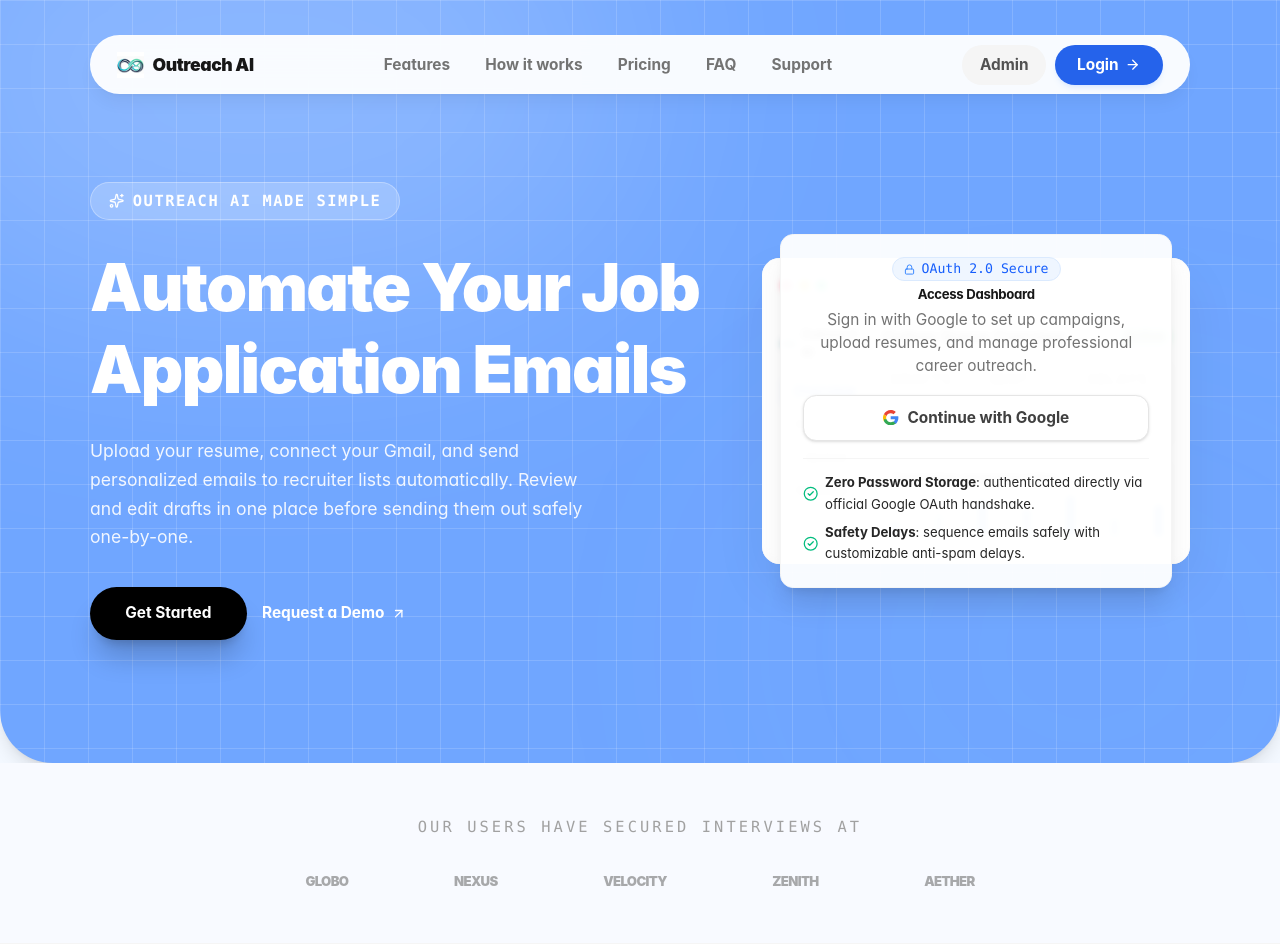
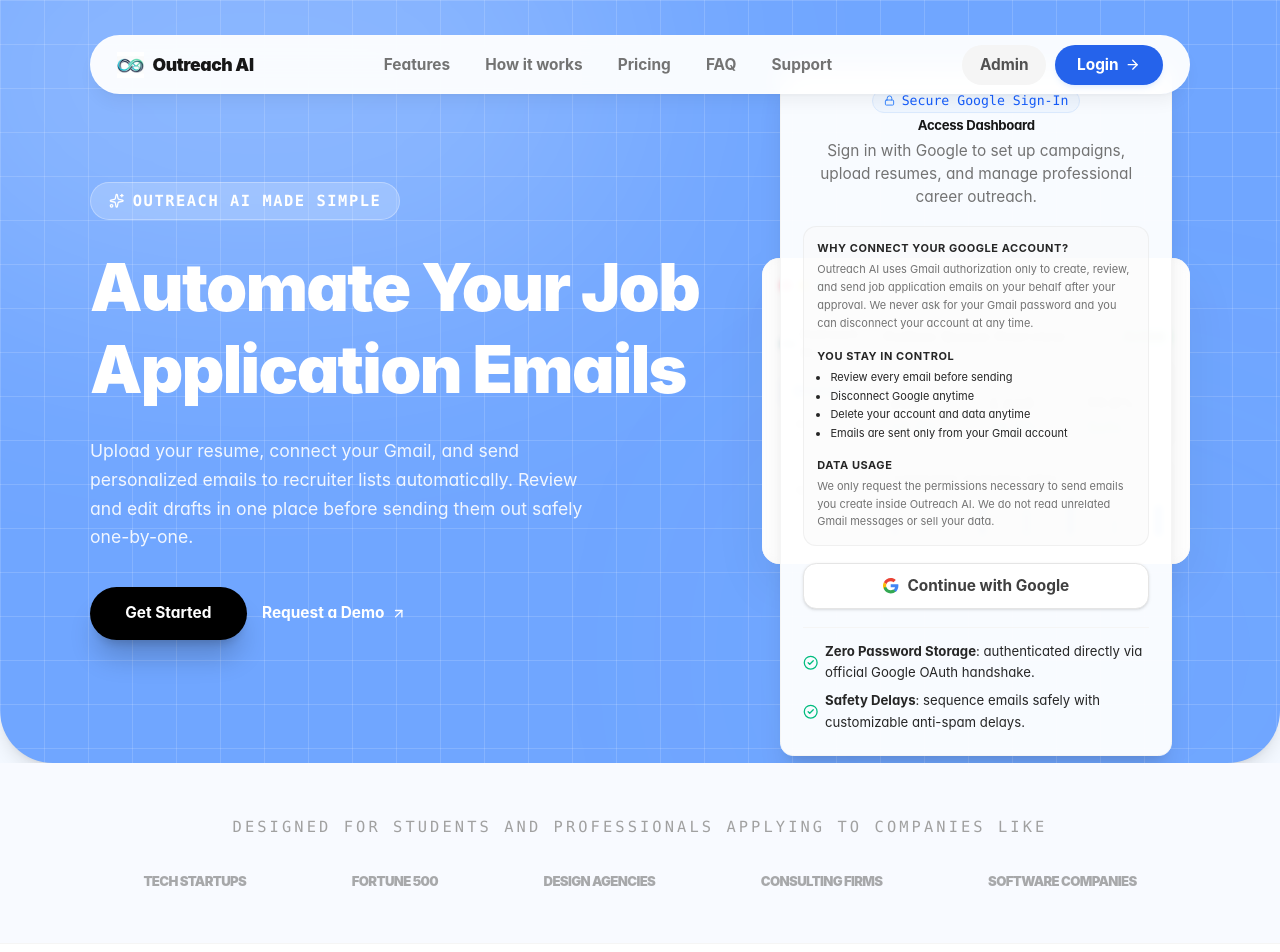
Before and after one commit to Aditya07024/Outreach-AI, a React (Vite) app in the folder frontend/: page / in a window 1280 px wide. Shown: the top 952 px of the page. Built offline with nearby package versions, Linux system fonts and the light colour scheme.

Commit message:
chore: add Google OAuth consent compliance improvements and footer links

```diff
--- a/frontend/src/pages/LandingPage.tsx
+++ b/frontend/src/pages/LandingPage.tsx
@@ -521,12 +521,39 @@ export const LandingPage: React.FC<LandingPageProps> = ({
                         <div className="space-y-1">
                           <div className="flex items-center justify-center gap-1.5 py-0.5 px-2.5 rounded-full bg-blue-50 border border-blue-100 text-blue-600 text-xs font-mono w-fit mx-auto">
                             <Lock className="w-2.5 h-2.5 text-blue-500" />
-                            <span>OAuth 2.0 Secure</span>
+                            <span>Secure Google Sign-In</span>
                           </div>
                           <h3 className="text-xs font-bold text-neutral-900 tracking-tight">Access Dashboard</h3>
                           <p className="text-sm text-neutral-500 leading-normal">
                             Sign in with Google to set up campaigns, upload resumes, and manage professional career outreach.
                           </p>
+                        </div>
+
+                        {/* Google OAuth Permissions and Transparency Explanation */}
+                        <div className="text-left space-y-3.5 p-3 bg-neutral-50/50 border border-neutral-200/50 rounded-xl text-neutral-800">
+                          <div className="space-y-1">
+                            <h4 className="text-[10px] font-bold text-neutral-800 uppercase tracking-wider">Why connect your Google account?</h4>
+                            <p className="text-[10px] text-neutral-500 leading-relaxed">
+                              Outreach AI uses Gmail authorization only to create, review, and send job application emails on your behalf after your approval. We never ask for your Gmail password and you can disconnect your account at any time.
+                            </p>
+                          </div>
+
+                          <div className="space-y-1">
+                            <h4 className="text-[10px] font-bold text-neutral-800 uppercase tracking-wider">You stay in control</h4>
+                            <ul className="text-[10px] text-neutral-550 space-y-0.5 list-disc pl-3 leading-normal">
+                              <li>Review every email before sending</li>
+                              <li>Disconnect Google anytime</li>
+                              <li>Delete your account and data anytime</li>
+                              <li>Emails are sent only from your Gmail account</li>
+                            </ul>
+                          </div>
+
+                          <div className="space-y-1">
+                            <h4 className="text-[10px] font-bold text-neutral-800 uppercase tracking-wider">Data Usage</h4>
+                            <p className="text-[10px] text-neutral-500 leading-relaxed">
+                              We only request the permissions necessary to send emails you create inside Outreach AI. We do not read unrelated Gmail messages or sell your data.
+                            </p>
+                          </div>
                         </div>
 
                         <button
@@ -582,14 +609,14 @@ export const LandingPage: React.FC<LandingPageProps> = ({
       <section className="py-12 border-b border-neutral-100 bg-[#f8faff] z-10 relative">
         <div className="max-w-[1000px] mx-auto px-6">
           <p className="text-sm font-mono tracking-[0.2em] text-neutral-400 text-center uppercase mb-8">
-            Our users have secured interviews at
+            Designed for students and professionals applying to companies like
           </p>
           <div className="flex flex-wrap justify-center items-center gap-12 md:gap-24 opacity-60 grayscale hover:opacity-100 hover:grayscale-0 transition-all duration-500 text-xs font-black tracking-tighter text-neutral-500">
-            <span>GLOBO</span>
-            <span>NEXUS</span>
-            <span>VELOCITY</span>
-            <span>ZENITH</span>
-            <span>AETHER</span>
+            <span>TECH STARTUPS</span>
+            <span>FORTUNE 500</span>
+            <span>DESIGN AGENCIES</span>
+            <span>CONSULTING FIRMS</span>
+            <span>SOFTWARE COMPANIES</span>
           </div>
         </div>
       </section>
@@ -1063,6 +1090,32 @@ export const LandingPage: React.FC<LandingPageProps> = ({
         </div>
       </section>
 
+      {/* About Section */}
+      <section className="py-16 px-6 max-w-[800px] mx-auto z-10 relative text-center border-t border-neutral-100" id="about">
+        <h2 className="text-2xl font-black tracking-tight text-neutral-900 mb-4">About Outreach AI</h2>
+        <p className="text-sm text-neutral-505 leading-relaxed max-w-xl mx-auto">
+          Outreach AI helps job seekers automate personalized application emails using secure Google OAuth, AI-assisted drafting, and Gmail integration while keeping users in complete control of every email sent.
+        </p>
+      </section>
+
+      {/* Contact Section */}
+      <section className="pb-16 px-6 max-w-[800px] mx-auto z-10 relative text-center space-y-4 border-t border-neutral-100 pt-16" id="contact">
+        <h2 className="text-2xl font-black tracking-tight text-neutral-900">Questions or Support?</h2>
+        <p className="text-sm text-neutral-505 leading-relaxed max-w-md mx-auto">
+          Need help setting up your integrations, or have questions about how Outreach AI works? Get in touch:
+        </p>
+        <div className="flex flex-wrap justify-center gap-6 pt-2">
+          <div className="bg-[#f8faff] border border-neutral-200/60 p-4.5 rounded-2xl min-w-[220px] space-y-1">
+            <span className="text-[10px] font-bold text-neutral-400 uppercase tracking-wider block">Support</span>
+            <a href="mailto:support@outreach.aditya07.me" className="text-sm font-bold text-blue-600 hover:underline">support@outreach.aditya07.me</a>
+          </div>
+          <div className="bg-[#f8faff] border border-neutral-200/60 p-4.5 rounded-2xl min-w-[220px] space-y-1">
+            <span className="text-[10px] font-bold text-neutral-400 uppercase tracking-wider block">Questions?</span>
+            <a href="mailto:adityakumar07024@gmail.com" className="text-sm font-bold text-blue-600 hover:underline">adityakumar07024@gmail.com</a>
+          </div>
+        </div>
+      </section>
+
       {/* CTA Bottom Banner */}
       <section className="py-24 px-6 max-w-[1000px] mx-auto text-center z-10 relative">
         <div className="rounded-3xl p-12 bg-[#70a6ff] bg-[linear-gradient(to_right,rgba(255,255,255,0.15)_1px,transparent_1px),linear-gradient(to_bottom,rgba(255,255,255,0.15)_1px,transparent_1px)] [background-size:40px_40px] shadow-md relative overflow-hidden space-y-6">
@@ -1145,10 +1198,14 @@ export const LandingPage: React.FC<LandingPageProps> = ({
           </div>
 
           <div className="space-y-3">
-            <h5 className="text-xs font-bold text-neutral-900">Legal</h5>
-            <nav className="flex flex-col gap-1.5 text-xs text-neutral-500" aria-label="Legal Links">
+            <h5 className="text-xs font-bold text-neutral-900">Legal & Support</h5>
+            <nav className="flex flex-col gap-1.5 text-xs text-neutral-500" aria-label="Legal and Support Links">
               <a className="hover:text-black transition-colors" href="/privacy">Privacy Policy</a>
               <a className="hover:text-black transition-colors" href="/terms">Terms of Service</a>
+              <a className="hover:text-black transition-colors" href="/support#contact">Contact</a>
+              <a className="hover:text-black transition-colors" href="/support">Support</a>
+              <a className="hover:text-black transition-colors" href="/privacy#controls">Delete Account</a>
+              <a className="hover:text-black transition-colors" href="/privacy#controls">Data Deletion</a>
             </nav>
           </div>
 
--- a/frontend/src/pages/PrivacyPolicy.tsx
+++ b/frontend/src/pages/PrivacyPolicy.tsx
@@ -35,17 +35,17 @@ export const PrivacyPolicy: React.FC = () => {
             </p>
           </section>
 
-          <section className="space-y-2">
+          <section className="space-y-2" id="google-data">
             <h2 className="text-sm font-bold text-neutral-200">2. Google User Data</h2>
             <p>
-              Outreach AI accesses Google user data only after the user explicitly grants permission through Google OAuth. We request only the Gmail Send permission (https://www.googleapis.com/auth/gmail.send) to send emails that the user explicitly creates, reviews, or authorizes. We do not read, access, modify, or delete the user's Gmail inbox or messages.
+              Outreach AI accesses Google user data only after the user explicitly grants permission through secure Google Sign-In. We request only the Gmail Send permission (https://www.googleapis.com/auth/gmail.send) to send emails that you explicitly create, review, or authorize. We do not read, access, modify, or delete your Gmail inbox, messages, metadata, or settings. We request the absolute minimum scopes necessary to operate the service.
             </p>
           </section>
 
-          <section className="space-y-2">
+          <section className="space-y-2" id="use-information">
             <h2 className="text-sm font-bold text-neutral-200">3. How We Use Information</h2>
             <p>
-              We use your connected Gmail account solely to send emails that you explicitly create, review, and authorize through Outreach AI. We do not read your inbox, analyze existing emails, or access Gmail content beyond what is necessary to send emails using the Gmail Send API.
+              We use your connected Gmail account solely to send emails that you explicitly create, review, and authorize through Outreach AI. We do not read your inbox, analyze existing emails, or access Gmail content. Under no circumstances do we share, transfer, or sell your Google user data, email contents, or Gmail tokens to third parties or advertising services.
             </p>
           </section>
 
@@ -76,10 +76,10 @@ export const PrivacyPolicy: React.FC = () => {
             </p>
           </section>
 
-          <section className="space-y-2">
-            <h2 className="text-sm font-bold text-neutral-200">7. Your Controls and Data Retention</h2>
+          <section className="space-y-2" id="controls">
+            <h2 className="text-sm font-bold text-neutral-200">7. Your Controls and Data Retention (Delete Account & Data Deletion)</h2>
             <p>
-              You can disconnect your Google account, delete all uploaded resumes, remove campaigns, or clear your history at any time. When a user disconnects their Google account or deletes their account, OAuth credentials are permanently removed from our production systems. Campaign and application data are deleted according to our retention policy unless required by law.
+              You can disconnect your Google account, delete all uploaded resumes, remove campaigns, or clear your history at any time directly through the Settings panel. When a user disconnects their Google account or deletes their account, OAuth credentials and Gmail tokens are permanently removed from our production systems. Complete account deletion and data deletion can be requested at any time by contacting our support team at <a href="mailto:adityakumar07024@gmail.com" className="text-purple-400 hover:underline">adityakumar07024@gmail.com</a>. Upon request, all stored user profile data, logs, resume uploads, and credentials will be purged permanently.
             </p>
           </section>
 
```
Also changed, not shown: 2 other files (tests, documents, lock files or other folders).
